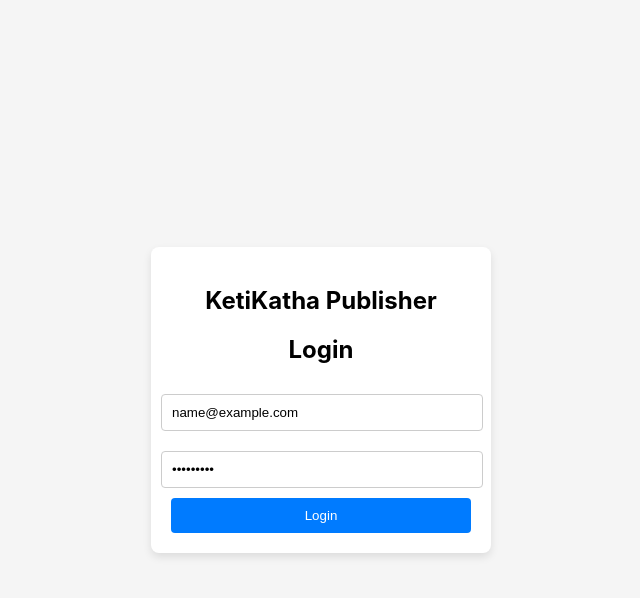
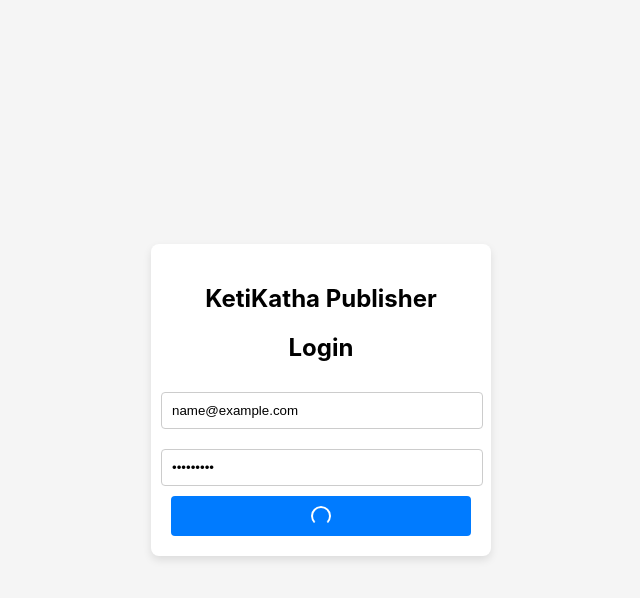
Before and after one commit to RavinduDilshan/keti_katha_publisher, a React (Create React App) app: page / in a window 1280 px wide. Both pictures are taken after typing "name@example.com", "Sample123" into the empty fields and a click on the button "Login". Shown: the top 598 px of the page, without its empty margins (319-959 px from the left). Built offline with nearby package versions, Linux system fonts and the light colour scheme; no server answers.

Commit message:
spinner added to login screen

```diff
--- a/src/screens/LoginScreen.jsx
+++ b/src/screens/LoginScreen.jsx
@@ -6,21 +6,27 @@
   const [email, setEmail] = useState("");
   const [password, setPassword] = useState("");
   const [error, setError] = useState("");
+  const [loading, setLoading] = useState(false); // State for spinner
 
   const handleLogin = async (e) => {
     e.preventDefault();
+    setLoading(true); // Start spinner
+    setError(""); // Reset error
+
     try {
       await signInWithEmailAndPassword(auth, email, password);
       navigateToDashboard(); // Navigate to the dashboard after successful login
     } catch (error) {
       setError(error.message);
+    } finally {
+      setLoading(false); // Stop spinner
     }
   };
 
   return (
     <div style={styles.container}>
       <form style={styles.form} onSubmit={handleLogin}>
-      <h2 style={styles.title}>KetiKatha Publisher</h2>
+        <h2 style={styles.title}>KetiKatha Publisher</h2>
         <h2 style={styles.title}>Login</h2>
         {error && <p style={styles.error}>{error}</p>}
         <input
@@ -39,8 +45,12 @@
           onChange={(e) => setPassword(e.target.value)}
           required
         />
-        <button type="submit" style={styles.button}>
-          Login
+        <button type="submit" style={styles.button} disabled={loading}>
+          {loading ? (
+            <div style={styles.spinner}></div>
+          ) : (
+            "Login"
+          )}
         </button>
       </form>
     </div>
@@ -82,12 +92,28 @@
     border: "none",
     borderRadius: "4px",
     cursor: "pointer",
+    position: "relative",
+    display: "flex",
+    justifyContent: "center",
+    alignItems: "center",
+  },
+  spinner: {
+    width: "16px",
+    height: "16px",
+    border: "2px solid #ffffff",
+    borderTop: "2px solid transparent",
+    borderRadius: "50%",
+    animation: "spin 0.8s linear infinite",
   },
   error: {
     color: "red",
     marginBottom: "15px",
     fontSize: "14px",
   },
+  "@keyframes spin": {
+    "0%": { transform: "rotate(0deg)" },
+    "100%": { transform: "rotate(360deg)" },
+  },
 };
 
 export default LoginScreen;
```
